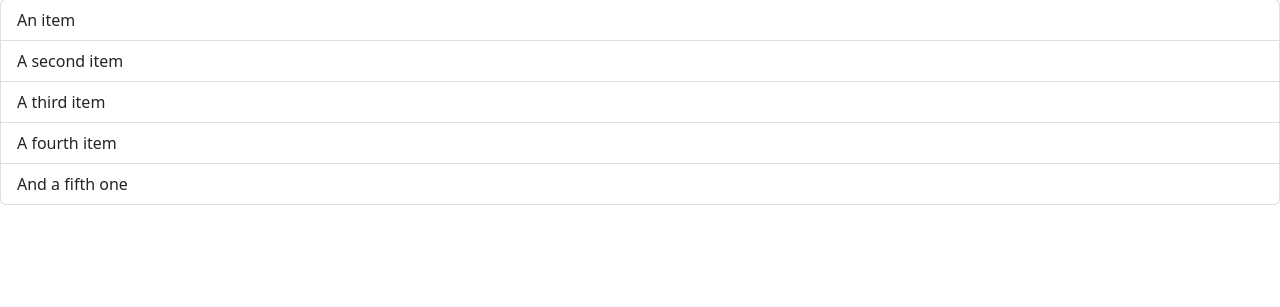
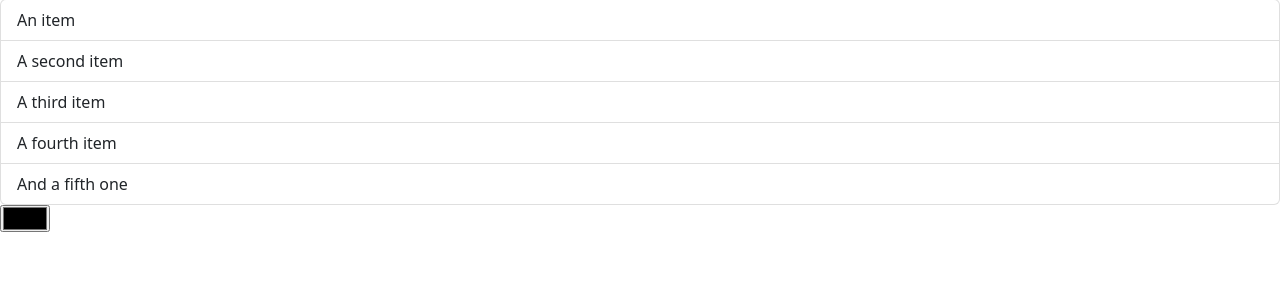
Before and after one commit to developython14/flask-chat-app, a Flask app: page /filter_with_ajax in a window 1280 px wide. Shown: the part 230-537 px from the top of the page. Run offline with Flask 2, Linux system fonts and the light colour scheme; some libraries are stand-ins or nearby versions.

Commit message:
start to construct the systeme design

```diff
--- a/static/javascript/filter_ajax.js
+++ b/static/javascript/filter_ajax.js
@@ -14,8 +14,7 @@ $(function() {
 });
 
 
-
-
+let message_colors=document.querySelector('.colors').value ;
 
 var socket = io();
 socket.on('connect', function() {
@@ -38,7 +37,7 @@ socket.on( 'my response', function( msg ) {
 
 socket.on( 'message draw', function( msg ) {
   let frame = document.querySelector('.list-group');
-  var li = `<li class="list-group-item">${msg}</li>`;
+  var li = `<li class="list-group-item" style="background-color:${message_colors} ;">${msg}</li>`;
   frame.innerHTML = frame.innerHTML + li;
   console.log( msg );
 })
--- a/templates/filter_with_ajax.html
+++ b/templates/filter_with_ajax.html
@@ -27,6 +27,7 @@
     <li class="list-group-item">A fourth item</li>
     <li class="list-group-item">And a fifth one</li>
   </ul>
+  <input type="color" class="colors" id="">
 
 
     <script src="//ajax.googleapis.com/ajax/libs/jquery/1.9.1/jquery.min.js"></script>
```
